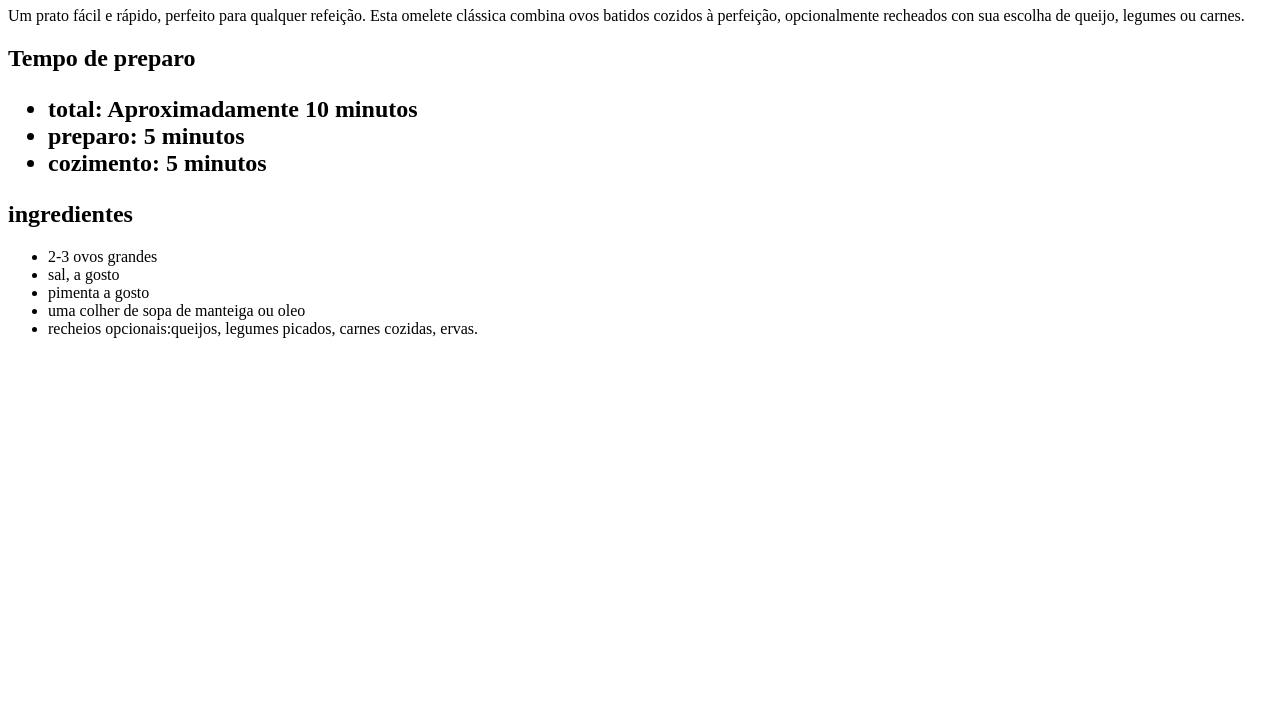
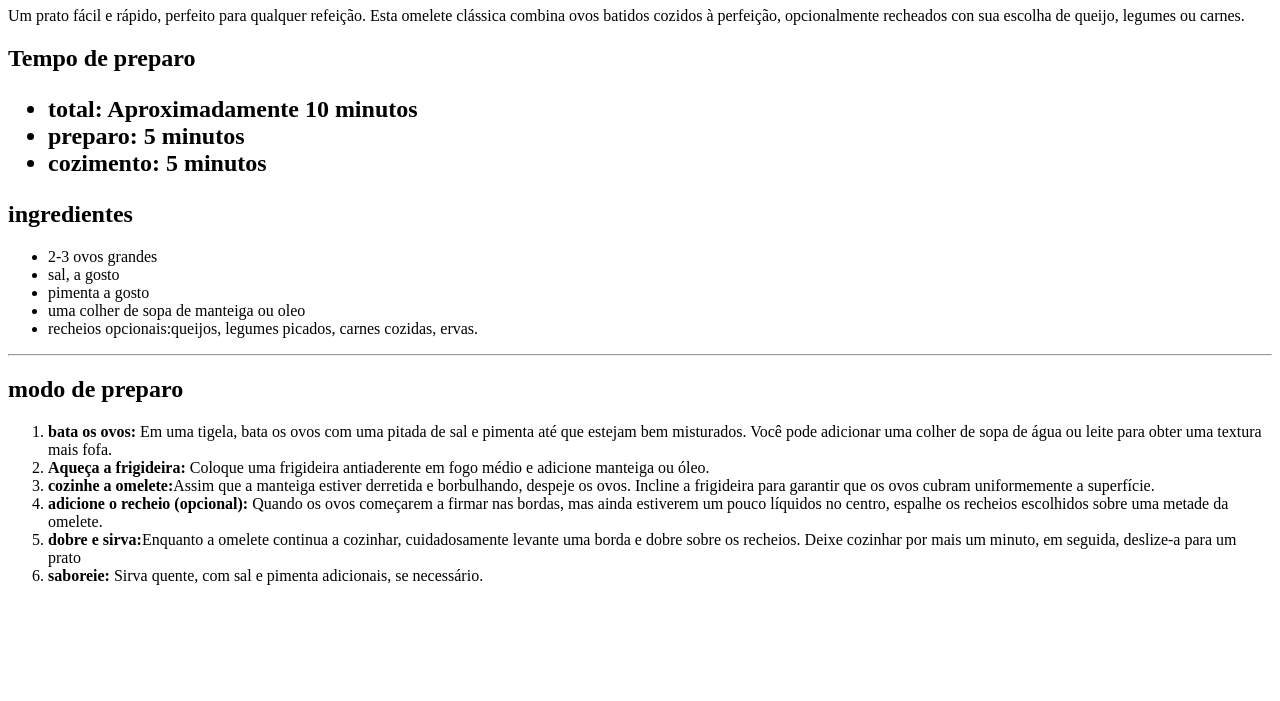
Before and after one commit to arthuroliveira77/receita-00, a plain HTML site: page index.html in a window 1280 px wide. Shown: the part 99-800 px from the top of the page. Drawn offline with Linux system fonts and the light colour scheme.

Commit message:
quarto commit

```diff
--- a/index.html
+++ b/index.html
@@ -3,12 +3,12 @@
 <head>
     <meta charset="UTF-8">
     <meta name="viewport" content="width=device-width, initial-scale=1.0">
-    <title>receita de omelete</title>
+    <title>Receita de omelete</title>
 </head>
 <body>
     <div>
         <img src="./receita/assets/image-omelette.jpeg" alt="image-omelette">
-        <h1>receita de omelete simples</h1>
+        <h1>Receita de omelete simples</h1>
         <p>Um prato fácil e rápido, perfeito para qualquer refeição. Esta omelete clássica combina ovos batidos cozidos à perfeição, opcionalmente recheados con sua escolha de queijo, legumes ou carnes.</p>
 
         <div>
@@ -38,6 +38,39 @@
                 <li>recheios opcionais:queijos, legumes picados, carnes cozidas, ervas.</li>
             </ul>
         </div>
+
+        <hr>
+
+        <div>
+            <h2>modo de preparo</h2>
+
+            <ol>
+                <li>
+                    <strong>bata os ovos:</strong>
+                     Em uma tigela, bata os ovos com uma pitada de sal e pimenta até que estejam bem misturados. Você pode adicionar uma colher de sopa de água ou leite para obter uma textura mais fofa.
+                </li>
+
+                <li>
+                    <strong>Aqueça a frigideira:</strong> Coloque uma frigideira antiaderente em fogo médio e adicione manteiga ou óleo.
+                </li>
+
+                <li>
+                    <strong>cozinhe a omelete:</strong>Assim que a manteiga estiver derretida e borbulhando, despeje os ovos. Incline a frigideira para garantir que os ovos cubram uniformemente a superfície.
+                </li>
+
+                <li>
+                    <strong>adicione o recheio (opcional):</strong> Quando os ovos começarem a firmar nas bordas, mas ainda estiverem um pouco líquidos no centro, espalhe os recheios escolhidos sobre uma metade da omelete.
+                </li>
+
+                <li>
+                    <strong>dobre e sirva:</strong>Enquanto a omelete continua a cozinhar, cuidadosamente levante uma borda e dobre sobre os recheios. Deixe cozinhar por mais um minuto, em seguida, deslize-a para um prato
+                </li>
+
+                <li>
+                    <strong>saboreie:</strong> Sirva quente, com sal e pimenta adicionais, se necessário.
+                </li>
+            </ol>
+        </div>
     </div>
 </body>
 </html>
```
